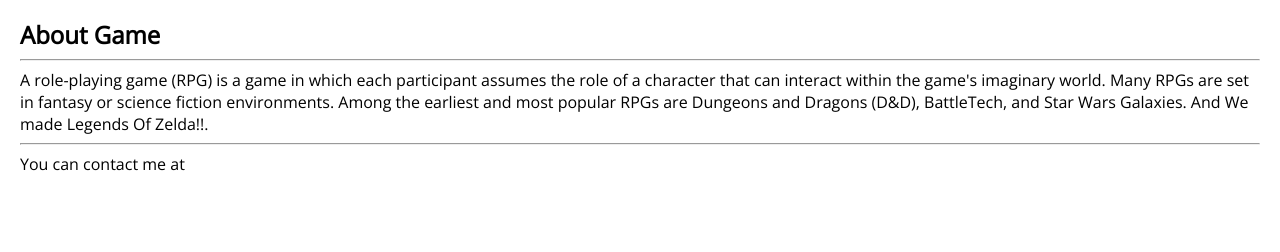
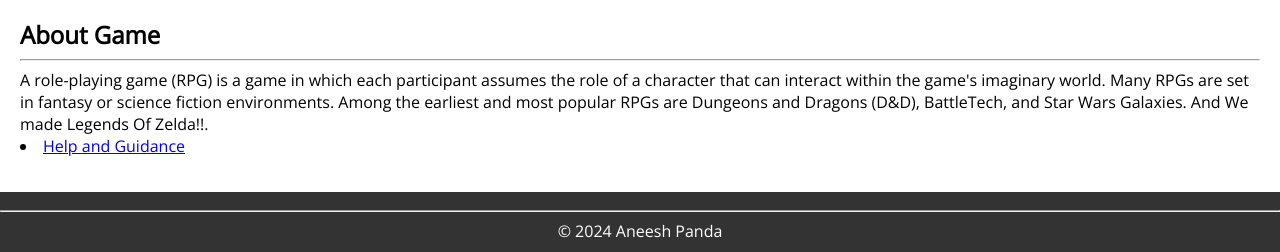
Before and after one commit to ItzGamerBoy/LegendsOfVryell, a plain HTML site: page index.html in a window 1280 px wide. Shown: the part 548-800 px from the top of the page. Drawn offline with nearby package versions, Linux system fonts and the light colour scheme.

Commit message:
Update index.html

```diff
--- a/index.html
+++ b/index.html
@@ -22,11 +22,10 @@
   <section id="about">
     <h2><b>About Game</b></h2>
     <hr>A role-playing game (RPG) is a game in which each participant assumes the role of a character that can interact within the game's imaginary world. Many RPGs are set in fantasy or science fiction environments. Among the earliest and most popular RPGs are Dungeons and Dragons (D&D), BattleTech, and Star Wars Galaxies. And We made Legends Of Zelda!!.</hr>
-    <hr>You can contact me at </hr>
-    <a href="aneeshpanda16@gmail.com"></a>
+    <li><a href="README.md">Help and Guidance</a></li>
   </section>
-  <!--footer>
+  <footer>
     <hr>&copy; 2024 Aneesh Panda</hr>
-</footer-->
+</footer>
 </body>
 </html>
```
